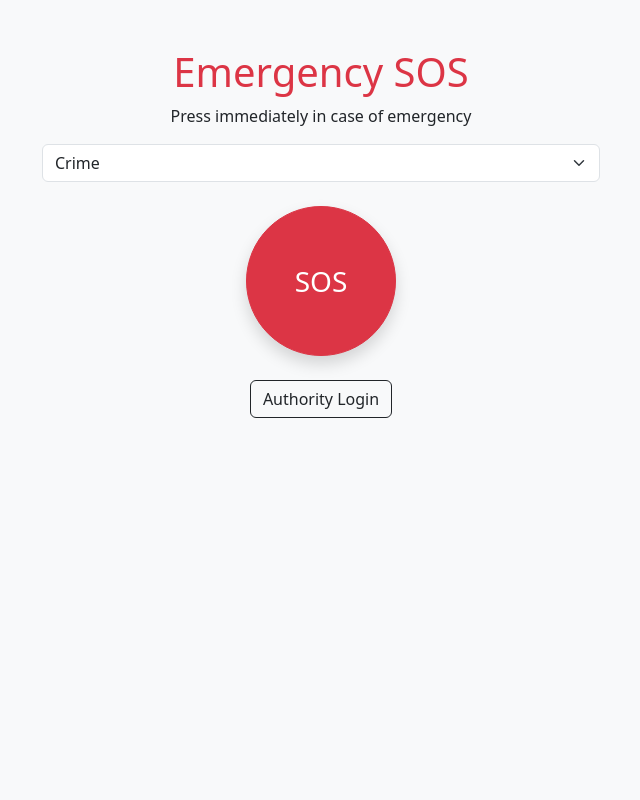
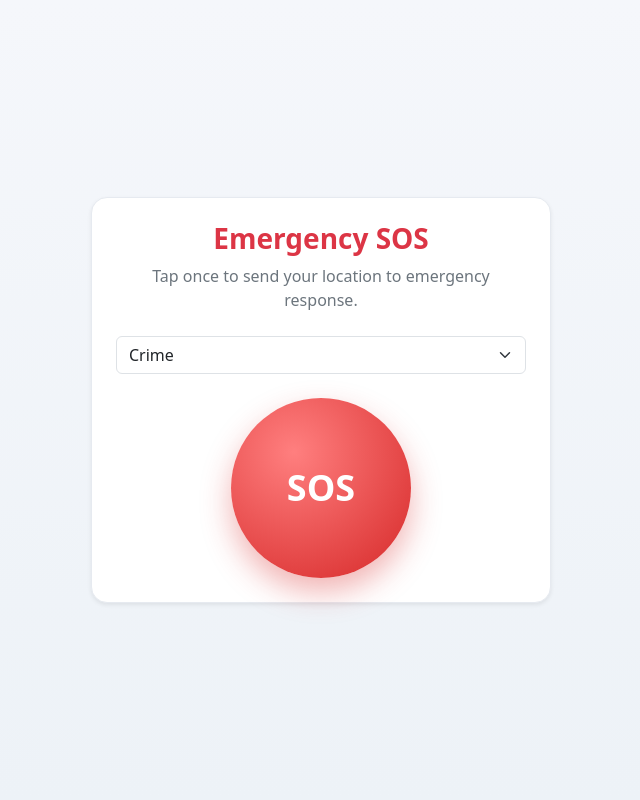
Before and after one commit to Arnavgoud/emergency_pro, a Flask app: page / in a window 1280 px wide. Shown: the whole page, without its empty margins (319-959 px from the left). Run offline with Flask 3, Linux system fonts and the light colour scheme; some libraries are stand-ins or nearby versions.

Commit message:
Update home.html

```diff
--- a/templates/citizen/home.html
+++ b/templates/citizen/home.html
@@ -1,47 +1,56 @@
 <!DOCTYPE html>
 <html>
 <head>
-
 <title>Emergency SOS</title>
-
-<link rel="stylesheet"
-href="https://cdn.jsdelivr.net/npm/bootstrap@5.3.2/dist/css/bootstrap.min.css">
-
+<meta charset="UTF-8">
+<meta name="viewport" content="width=device-width, initial-scale=1">
+<link rel="stylesheet" href="https://cdn.jsdelivr.net/npm/bootstrap@5.3.2/dist/css/bootstrap.min.css">
+<style>
+body {
+    min-height: 100vh;
+    background: linear-gradient(180deg, #f5f7fb 0%, #edf2f7 100%);
+}
+.sos-wrap {
+    max-width: 460px;
+}
+.sos-card {
+    border-radius: 16px;
+    border: 1px solid #e6eaf0;
+}
+.sos-btn {
+    width: 180px;
+    height: 180px;
+    border-radius: 50%;
+    font-size: 36px;
+    font-weight: 700;
+    background: radial-gradient(circle at 35% 30%, #ff7f7f, #d62828);
+    border: none;
+    color: #fff;
+    box-shadow: 0 14px 30px rgba(214, 40, 40, 0.35);
+}
+.sos-btn:active {
+    transform: scale(0.98);
+}
+</style>
 </head>
 
-<body class="bg-light">
+<body class="d-flex align-items-center">
+<div class="container d-flex justify-content-center">
+<div class="sos-wrap w-100">
+    <div class="sos-card bg-white shadow-sm p-4 text-center">
+        <h1 class="h3 fw-bold mb-2 text-danger">Emergency SOS</h1>
+        <p class="text-secondary mb-4">Tap once to send your location to emergency response.</p>
 
-<div class="container text-center mt-5">
+        <select id="emergency-type" class="form-select mb-4">
+            <option value="crime">Crime</option>
+            <option value="medical">Medical</option>
+            <option value="fire">Fire</option>
+        </select>
 
-<h1 class="text-danger">Emergency SOS</h1>
-
-<p>Press immediately in case of emergency</p>
-
-<select id="emergency-type"
-class="form-select w-50 mx-auto mb-4">
-
-<option value="crime">Crime</option>
-<option value="medical">Medical</option>
-<option value="fire">Fire</option>
-
-</select>
-
-<div class="d-flex justify-content-center">
-
-<button onclick="sendSOS()" class="btn btn-danger rounded-circle shadow"
-        style="width:150px;height:150px;font-size:28px;">
-    SOS
-</button>
-
+        <button onclick="sendSOS()" class="sos-btn">SOS</button>
+    </div>
 </div>
-
-<div class="mt-4">
-    <a href="/authority/login" class="btn btn-outline-dark">Authority Login</a>
 </div>
-
-</div>
-
 <script src="/static/js/main.js"></script>
-
 </body>
 </html>
```
